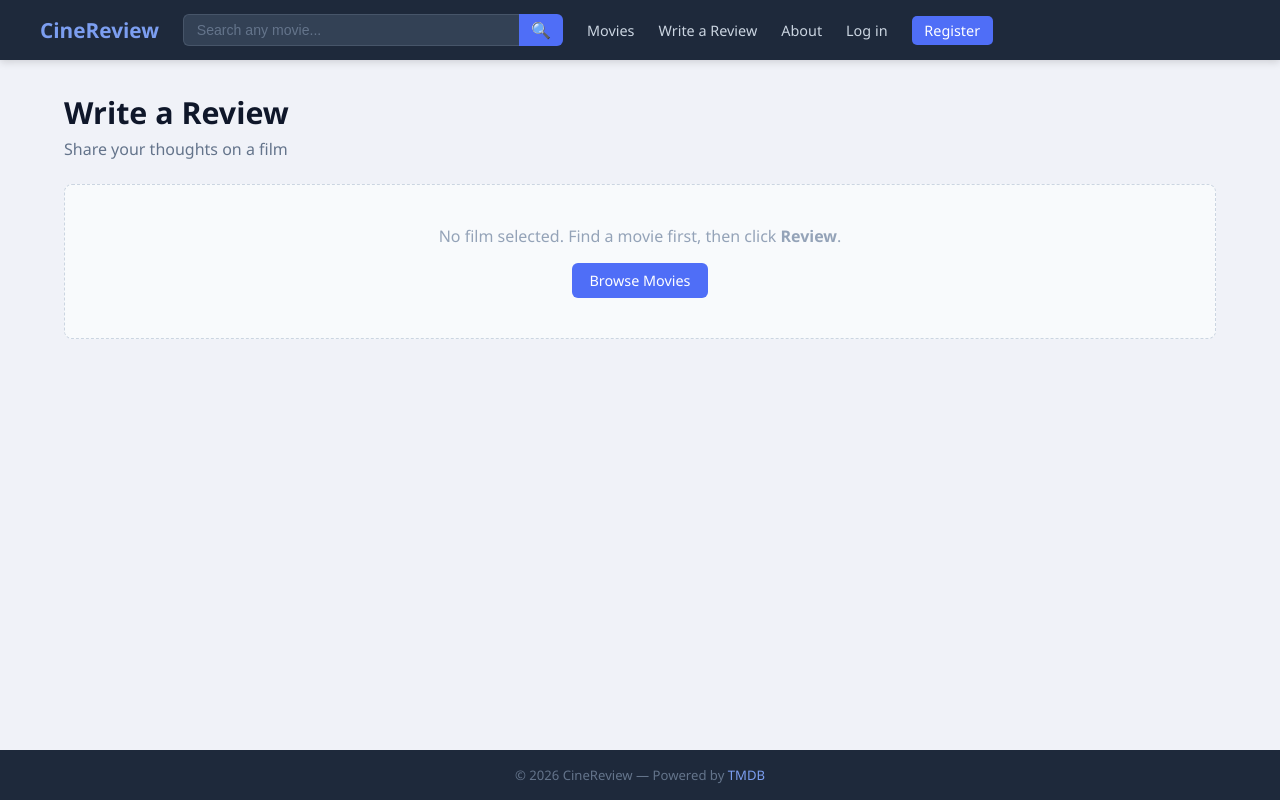
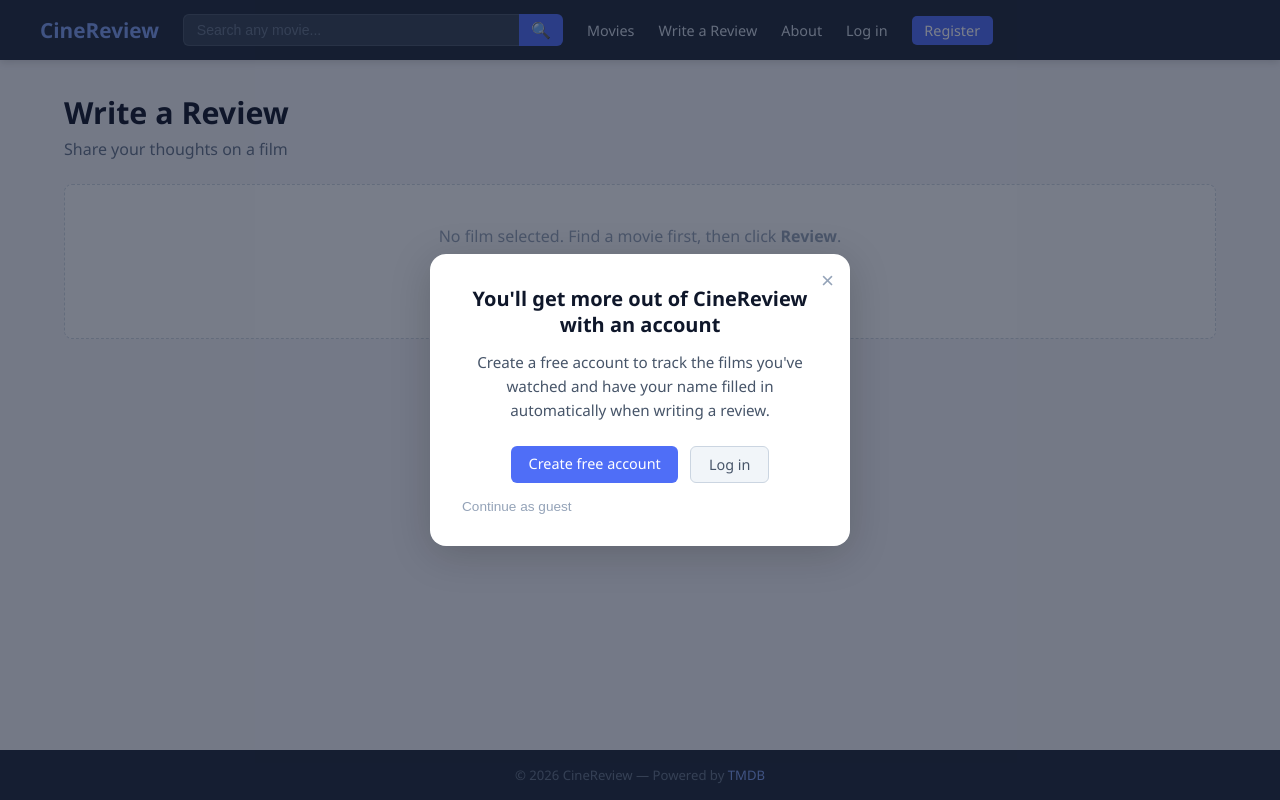
Before and after one commit to niamh888/cinereview, a Flask app: page /add-review in a window 1280 px wide. Run offline with Flask 3, Linux system fonts and the light colour scheme.

Commit message:
Update button on movie suggests to reflect the reason for searching "Any Language" changed to "All Language Origins". Added notes as a modal popup to say you'll get move out of cinereview when registering / logging in and can continue as guest otherwise.  The review movie page opens with 4 recently watched movies from the poster film grid when logged in to help with reviews and not present a blank page for searching.

```diff
--- a/flask_app/routes.py
+++ b/flask_app/routes.py
@@ -275,8 +275,20 @@ def register_routes(app):
         if not form_data.get('name') and current_user.is_authenticated:
             form_data['name'] = current_user.username
 
+        recent_watched = []
+        if not movie_id_param and current_user.is_authenticated:
+            entries = WatchedMovie.query.filter_by(
+                user_id=current_user.id
+            ).order_by(WatchedMovie.watched_at.desc()).limit(4).all()
+            for entry in entries:
+                cached = db.session.get(MovieCache, entry.movie_id)
+                if not cached:
+                    cached = cache_movie(entry.movie_id)
+                if cached:
+                    recent_watched.append(cached)
+
         return render_template('add_review.html', errors=errors, form_data=form_data,
-                               poster_path=poster_path)
+                               poster_path=poster_path, recent_watched=recent_watched)
 
     @app.route('/suggestions')
     def suggestions():
--- a/flask_app/static/style.css
+++ b/flask_app/static/style.css
@@ -715,6 +715,115 @@ a:hover { text-decoration: underline; }
 .about-list li { color: #475569; font-size: 0.95rem; padding-left: 1rem; position: relative; }
 .about-list li::before { content: "›"; position: absolute; left: 0; color: #4f6ef7; }
 
+/* ---- Login-prompt modal ---- */
+.modal-overlay {
+    position: fixed;
+    inset: 0;
+    background: rgba(15, 23, 42, 0.55);
+    display: flex;
+    align-items: center;
+    justify-content: center;
+    z-index: 200;
+    padding: 1rem;
+}
+
+.modal-box {
+    background: #fff;
+    border-radius: 16px;
+    padding: 2rem;
+    max-width: 420px;
+    width: 100%;
+    text-align: center;
+    box-shadow: 0 8px 40px rgba(0,0,0,0.18);
+    position: relative;
+}
+
+.modal-close {
+    position: absolute;
+    top: 0.75rem;
+    right: 0.75rem;
+    background: none;
+    border: none;
+    font-size: 1.4rem;
+    color: #94a3b8;
+    cursor: pointer;
+    line-height: 1;
+    padding: 0.25rem;
+}
+
+.modal-close:hover { color: #475569; }
+
+.modal-box h2 { font-size: 1.25rem; color: #0f172a; margin-bottom: 0.75rem; line-height: 1.3; }
+.modal-box p { color: #475569; font-size: 0.95rem; line-height: 1.6; margin-bottom: 1.5rem; }
+
+.modal-actions { display: flex; gap: 0.75rem; justify-content: center; flex-wrap: wrap; }
+
+.modal-skip {
+    display: block;
+    margin-top: 1rem;
+    background: none;
+    border: none;
+    color: #94a3b8;
+    font-size: 0.85rem;
+    cursor: pointer;
+}
+
+.modal-skip:hover { color: #64748b; text-decoration: underline; }
+
+/* ---- Review picker (recently watched) ---- */
+.review-picker { }
+.review-picker h2 { font-size: 1.3rem; color: #0f172a; margin-bottom: 0.25rem; }
+
+.review-picker-grid {
+    display: grid;
+    grid-template-columns: repeat(auto-fill, minmax(140px, 1fr));
+    gap: 1rem;
+    margin-top: 1rem;
+}
+
+.review-pick-card {
+    background: #fff;
+    border: 1px solid #e2e8f0;
+    border-radius: 10px;
+    overflow: hidden;
+    text-decoration: none;
+    display: flex;
+    flex-direction: column;
+    box-shadow: 0 1px 4px rgba(0,0,0,0.06);
+    transition: box-shadow 0.15s, transform 0.15s, border-color 0.15s;
+}
+
+.review-pick-card:hover {
+    box-shadow: 0 6px 20px rgba(0,0,0,0.1);
+    transform: translateY(-3px);
+    border-color: #4f6ef7;
+    text-decoration: none;
+}
+
+.review-pick-card img {
+    width: 100%;
+    aspect-ratio: 2/3;
+    object-fit: cover;
+    display: block;
+}
+
+.review-pick-info { padding: 0.6rem 0.75rem; }
+.review-pick-title { font-size: 0.88rem; font-weight: 600; color: #0f172a; line-height: 1.3; }
+.review-pick-year { font-size: 0.78rem; color: #94a3b8; margin-top: 0.15rem; }
+
+.review-pick-cta {
+    display: block;
+    text-align: center;
+    padding: 0.4rem;
+    background: #eff3ff;
+    color: #4f6ef7;
+    font-size: 0.78rem;
+    font-weight: 600;
+    margin-top: auto;
+}
+
+.review-picker-alt { margin-top: 1.25rem; color: #64748b; font-size: 0.9rem; }
+
 /* ---- Feedback card ---- */
 .feedback-thanks {
     color: #166534;
--- a/flask_app/templates/add_review.html
+++ b/flask_app/templates/add_review.html
@@ -9,10 +9,68 @@
 </div>
 
 {% if not form_data.movie_id %}
-<div class="empty-state">
-    <p>No film selected. Find a movie first, then click <strong>Review</strong>.</p>
-    <a href="{{ url_for('index') }}" class="btn btn-primary" style="margin-top: 1rem;">Browse Movies</a>
-</div>
+
+    {# ---- Guest prompt modal ---- #}
+    {% if not current_user.is_authenticated %}
+    <div id="login-prompt" class="modal-overlay" role="dialog" aria-modal="true" aria-labelledby="modal-title">
+        <div class="modal-box">
+            <button class="modal-close" onclick="document.getElementById('login-prompt').style.display='none'"
+                    aria-label="Close">&times;</button>
+            <h2 id="modal-title">You'll get more out of CineReview with an account</h2>
+            <p>Create a free account to track the films you've watched and have your name filled in automatically when writing a review.</p>
+            <div class="modal-actions">
+                <a href="{{ url_for('register') }}" class="btn btn-primary">Create free account</a>
+                <a href="{{ url_for('login') }}" class="btn btn-secondary">Log in</a>
+            </div>
+            <button class="modal-skip"
+                    onclick="document.getElementById('login-prompt').style.display='none'">
+                Continue as guest
+            </button>
+        </div>
+    </div>
+    {% endif %}
+
+    {# ---- Logged-in: recently watched picker ---- #}
+    {% if current_user.is_authenticated and recent_watched %}
+    <div class="review-picker">
+        <h2>Pick a film to review</h2>
+        <p class="subtitle">Your most recently watched films</p>
+        <div class="review-picker-grid">
+            {% for movie in recent_watched %}
+            <a href="{{ url_for('add_review') }}?movie_id={{ movie.tmdb_id }}" class="review-pick-card">
+                {% if movie.poster_path %}
+                <img src="{{ poster_url(movie.poster_path, 'w200') }}" alt="{{ movie.title }} poster">
+                {% else %}
+                <div class="no-poster">{{ movie.title }}</div>
+                {% endif %}
+                <div class="review-pick-info">
+                    <div class="review-pick-title">{{ movie.title }}</div>
+                    {% if movie.year %}<div class="review-pick-year">{{ movie.year }}</div>{% endif %}
+                </div>
+                <span class="review-pick-cta">Review this film &rsaquo;</span>
+            </a>
+            {% endfor %}
+        </div>
+        <p class="review-picker-alt">
+            Or <a href="{{ url_for('index') }}">browse all movies</a> to find a different film.
+        </p>
+    </div>
+
+    {# ---- Logged-in but no watched movies yet ---- #}
+    {% else %}
+    <div class="empty-state">
+        {% if current_user.is_authenticated %}
+        <p>You haven't marked any films as watched yet.</p>
+        <p style="margin-top: 0.5rem; font-size: 0.9rem; color: #94a3b8;">
+            Browse movies, click <strong>Mark as Watched</strong>, then come back here to write your review.
+        </p>
+        {% else %}
+        <p>No film selected. Find a movie first, then click <strong>Review</strong>.</p>
+        {% endif %}
+        <a href="{{ url_for('index') }}" class="btn btn-primary" style="margin-top: 1rem;">Browse Movies</a>
+    </div>
+    {% endif %}
+
 {% else %}
 <div class="review-layout">
 
--- a/flask_app/templates/index.html
+++ b/flask_app/templates/index.html
@@ -41,7 +41,7 @@
             {% endfor %}
         </div>
         <div class="lang-filters">
-            <button class="lang-filter-btn active" data-lang="" onclick="setLang(this, '')">Any Language</button>
+            <button class="lang-filter-btn active" data-lang="" onclick="setLang(this, '')">All Origins</button>
             {% for code, name in languages.items() %}
             <button class="lang-filter-btn" data-lang="{{ code }}" onclick="setLang(this, '{{ code }}')">{{ name }}</button>
             {% endfor %}
```
